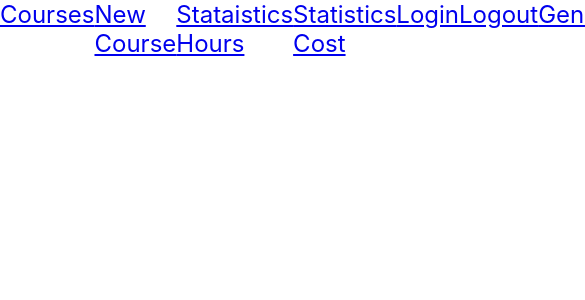
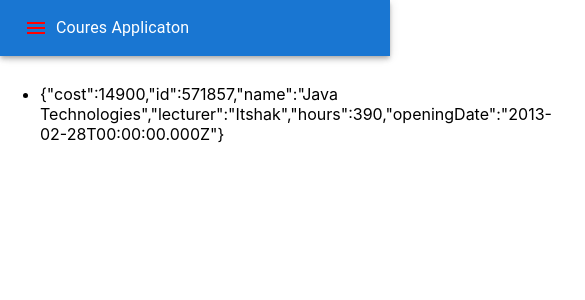
Before and after one commit to Java46-A-Blits/eact-application, a React (Create React App) app: page / in a window 390 px wide. Shown: the top 300 px of the page, 585 px wide, since content can reach past the window. Built offline with nearby package versions, Linux system fonts and the light colour scheme.

Commit message:
CW-40_UsemediaQuery + HW-40_Drawer_for_mobile

```diff
--- a/package.json
+++ b/package.json
@@ -3,6 +3,10 @@
   "version": "0.1.0",
   "private": true,
   "dependencies": {
+    "@emotion/react": "^11.11.1",
+    "@emotion/styled": "^11.11.0",
+    "@mui/icons-material": "^5.14.7",
+    "@mui/material": "^5.14.7",
     "@reduxjs/toolkit": "^1.9.5",
     "@testing-library/jest-dom": "^5.16.5",
     "@testing-library/react": "^13.4.0",
--- a/src/App.tsx
+++ b/src/App.tsx
@@ -11,9 +11,10 @@ const App: React.FC = () => {
   const[flNavigate, setFlNavigate] = React.useState<boolean>(true);
   React.useEffect(() => setFlNavigate(false),[]);
   return <BrowserRouter>
-  <Navigator items={ROUTES}/>
-  {flNavigate && <Navigate to={COURSES_PATH}></Navigate> }{/* if it was not exist /*}
-  {/* we were staying on the same page despite refreshing the browser ! */}
+  {flNavigate && <Navigate to={COURSES_PATH}></Navigate> }{/* if it was not existing/*}
+  {/* we then were staying on the courses page even if refreshing the browser ! */}
+    <Navigator items={ROUTES}/>
+
     <Routes>
       {getRoutes()}
     </Routes>
--- a/src/navigators/Navigator.tsx
+++ b/src/navigators/Navigator.tsx
@@ -1,14 +1,15 @@
 import React from "react";
 import { RouteType } from "../models/RouteType";
-import { Link } from "react-router-dom";
+import { Link, Route } from "react-router-dom";
+import { useMediaQuery } from "@mui/material";
+import { ROUTES } from "../config/routes-config";
+import NavigatorDesktop from "./NavigatorDesktop";
+import NavigatorMobile from "./NavigatorMobile";
 
-const Navigator: React.FC<{items:RouteType[]}> = ({items}) => {
-function getLinks(): React.ReactNode {
-    return items.map(item => <Link to={item.path} key={item.path}>{item.label}</Link>);
-}
-
-    return <nav style={{display: 'flex', justifyContent: "space-evenly", fontSize:'1.5em'}}>
-        {getLinks()}
-    </nav>
+const Navigator: React.FC<{items: RouteType[]}> = ({items}) => {
+    const isLaptopOrDesktop = useMediaQuery('(min-width: 900px)');
+    return <div style={{marginTop: '10vh'}}>
+        {isLaptopOrDesktop ? <NavigatorDesktop items={ROUTES}/> : <NavigatorMobile items={ROUTES}/>}
+    </div>
 }
 export default Navigator;
--- /dev/null
+++ b/src/navigators/NavigatorDesktop.tsx
@@ -0,0 +1,23 @@
+import React from "react";
+import { AppBar, Tab, Tabs } from "@mui/material";
+import { RouteType } from "../models/RouteType";
+import { Link as RouterLink} from "react-router-dom";
+
+const NavigatorDesktop: React.FC<{items: RouteType[]}> = ({items}) => {
+    const[tabNumber, setTabNumber] = React.useState<number>(0);
+
+    function changeTab( event: any, tabNumber: number) {
+        setTabNumber(tabNumber);
+    }
+    function getTabs(): React.ReactNode {
+        return items.map(item => <Tab style={{color: 'white'}} key={item.path}
+        component={RouterLink} to={item.path} label={item.label} />)  // RouterLink named individually and
+        // entered manualy just for the case we have more links for the same "react-router-dom"
+    }
+    return <AppBar position={"fixed"}>
+                <Tabs indicatorColor="secondary" value={tabNumber} onChange={changeTab}>
+                    {getTabs()}
+                </Tabs>
+            </AppBar>
+}
+export default NavigatorDesktop;
--- /dev/null
+++ b/src/navigators/NavigatorMobile.tsx
@@ -0,0 +1,39 @@
+import { AppBar, Drawer, IconButton, List, ListItem, Toolbar, Typography } from "@mui/material";
+import { RouteType } from "../models/RouteType";
+import MenuIcon from '@mui/icons-material/Menu'
+import React from 'react';
+import { blue } from "@mui/material/colors";
+import { Link as RouterLink } from "react-router-dom";
+
+    // write a "Drawer" implementation for mobile
+
+const NavigatorMobile: React.FC<{items: RouteType[]}> = ({items}) => {
+    const[flOpen, setOpen] = React.useState<boolean>(false);
+    function toggleOpen(){
+        setOpen (!flOpen)
+    }
+  console.log(flOpen)  ;
+
+    function getListItems(): React.ReactNode {
+        return items.map(i => <ListItem onClick={toggleOpen} component={RouterLink} to={i.path} key={i.path}>{ i.label } </ListItem> )
+    }
+
+return <AppBar position="fixed">
+    <Toolbar>
+        <IconButton onClick={toggleOpen} style={{color: 'red' }}>
+            <MenuIcon/>
+        </IconButton>
+        <Typography> Coures Applicaton </Typography>
+        <Drawer open ={flOpen} onClose={toggleOpen} anchor="left">
+            <List>
+                {getListItems()}
+            </List>
+
+        </Drawer>
+
+    </Toolbar>
+
+</AppBar>
+
+}
+export default NavigatorMobile;
--- a/src/redux/reducers.ts
+++ b/src/redux/reducers.ts
@@ -4,7 +4,8 @@ import { Course } from "../models/Course"
 import { ADD_COURSE_ACTION, REMOVE_COURSE_ACTION, UPDATE_COURSE_ACTION } from "./actions"
 import { coursesService } from "../config/service-config"
 
-const init: Course[] = coursesService.get(); // instead doing "courses  = []" inside coursesReducer to keep same initial state//
+const init: Course[] = coursesService.get(); // instead doing "courses  = []"
+//inside coursesReducer to keep the same initial state//
 export const coursesReducer: Reducer<Course[], PayloadAction<Course | number>> =
  (courses = init, action): Course[] => {
      switch(action.type) {
--- a/src/util/useImitator.ts
+++ b/src/util/useImitator.ts
@@ -44,15 +44,14 @@ export function useImitator(){
             if (courses.length !== 0){
                 const index = getRandomNumber(0, courses.length - 1);
                 const course = getRandomCourse(courseData);
-                course.id = courses[index].id; // the replaced couse id has to equal the new (generated 'course') id
-                dispatch(updateCourse(course))
+                course.id = courses[index].id; //to be replaced course id has to equal the new
+                // (generated 'course') id
+                dispatch(updateCourse(course));
                 console.log(`updated course with ID : ${courses[index].id}`)
-
             }
         }
     }
 }
-
 // function getAction(number: any): ImitatorAction {
 //     for (let i = 0; i < imitatorActions.length; i++) {
 //         if (number < imitatorActions[i].prob) {
@@ -63,5 +62,4 @@ export function useImitator(){
 // }
 function getAction(num: number): ImitatorAction {
     return imitatorActions.find(ia => num <= ia.prob) ?? imitatorActions[imitatorActions.length -1];
-
 }
```
Also changed, not shown: 1 other file (tests, documents, lock files or other folders).
